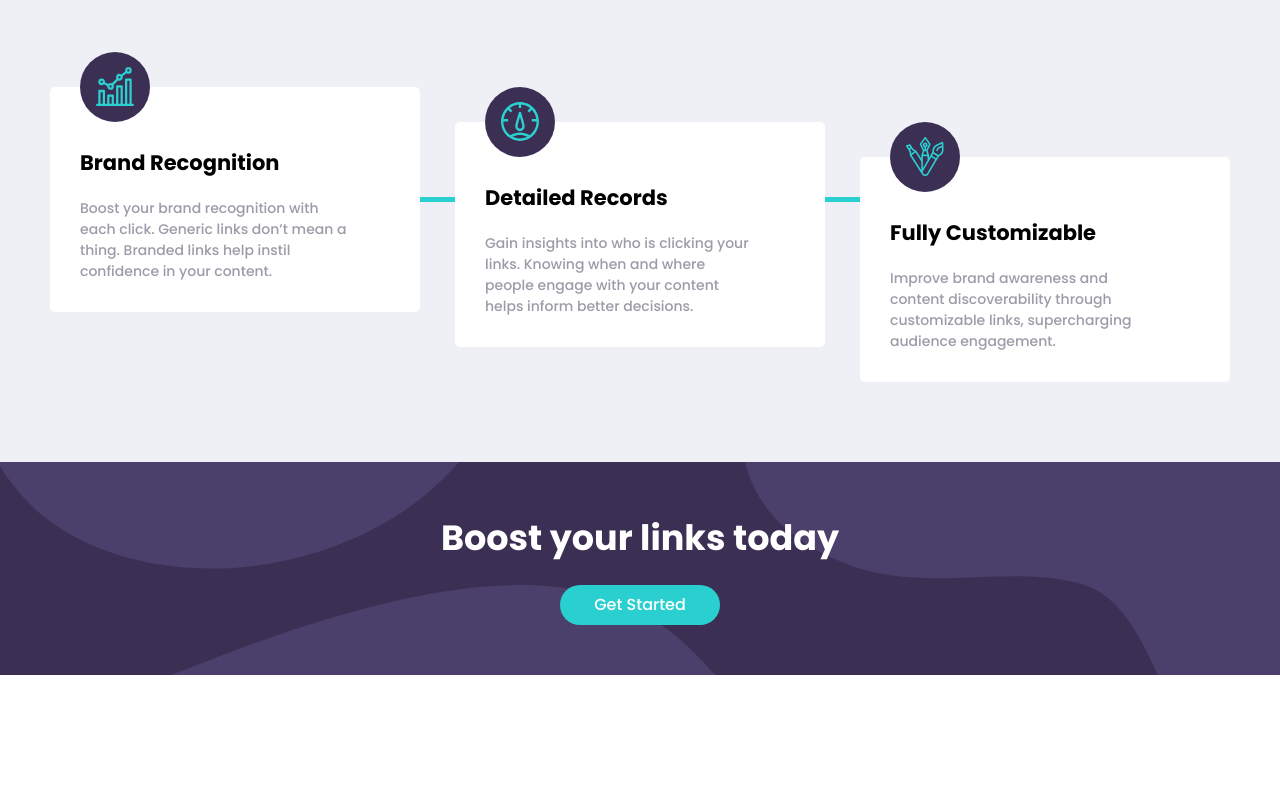
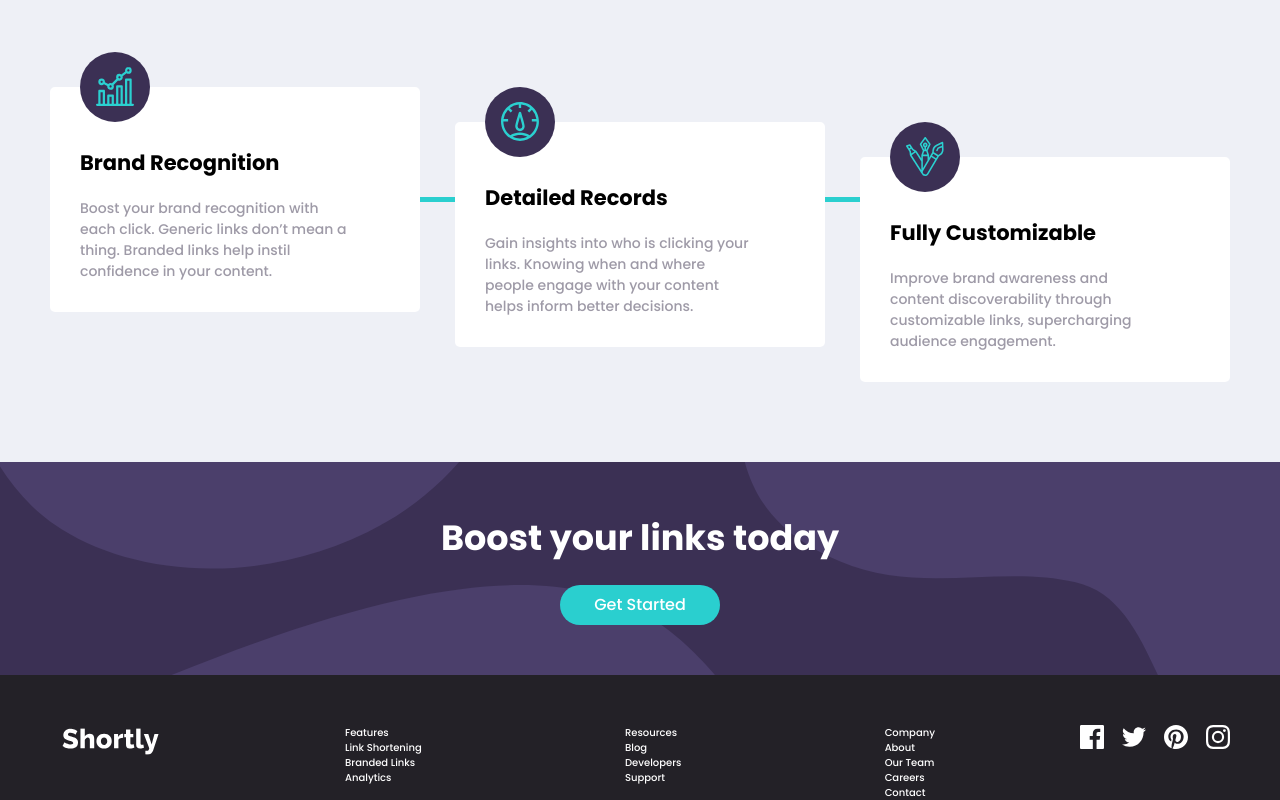
Before and after one commit to STomlinson1/url-shortener, a Next.js app: page / in a window 1280 px wide. Shown: the part 1000-1800 px from the top of the page. Before the commit the page ends 1675 px from the top, so only its background shows below. Built offline with nearby package versions, Linux system fonts and the light colour scheme.

Commit message:
Create footer component and initial styles.

```diff
--- /dev/null
+++ b/components/Footer/Footer.module.scss
@@ -0,0 +1,45 @@
+@use '../../styles/abstracts' as *;
+
+.footer {
+	background-color: $dark-violet;
+	color: $white;
+	padding-top: 5rem;
+
+	.logo {
+		width: 15rem;
+		svg {
+			fill: $white;
+			transform: scale(0.8);
+		}
+	}
+
+	.flex {
+		display: flex;
+		flex-flow: row nowrap;
+		justify-content: space-between;
+	}
+
+	.linkContainer {
+		width: 50%;
+		display: flex;
+		flex-flow: row nowrap;
+		justify-content: space-between;
+	}
+
+	.social {
+		width: 15rem;
+		height: 2.4rem;
+		display: flex;
+		justify-content: space-between;
+		align-items: center;
+
+		svg {
+			fill: $white;
+
+			&:hover {
+				cursor: pointer;
+				fill: $primary-cyan;
+			}
+		}
+	}
+}
--- /dev/null
+++ b/components/Footer/Footer.tsx
@@ -0,0 +1,48 @@
+import s from './Footer.module.scss';
+
+import Logo from '../../public/images/logo-white.svg';
+import Facebook from '../../public/images/icon-facebook.svg';
+import Twitter from '../../public/images/icon-twitter.svg';
+import Pinterest from '../../public/images/icon-pinterest.svg';
+import Instagram from '../../public/images/icon-instagram.svg';
+
+const Footer = () => {
+	return (
+		<footer className={s.footer}>
+			<div className={`${s.flex} container-l`}>
+				<div className={s.logo}>
+					<Logo />
+				</div>
+				<div className={s.linkContainer}>
+					<ul>
+						<li>Features</li>
+						<li>Link Shortening</li>
+						<li>Branded Links</li>
+						<li>Analytics</li>
+					</ul>
+					<ul>
+						<li>Resources</li>
+						<li>Blog</li>
+						<li>Developers</li>
+						<li>Support</li>
+					</ul>
+					<ul>
+						<li>Company</li>
+						<li>About</li>
+						<li>Our Team</li>
+						<li>Careers</li>
+						<li>Contact</li>
+					</ul>
+				</div>
+				<div className={s.social}>
+					<Facebook />
+					<Twitter />
+					<Pinterest />
+					<Instagram />
+				</div>
+			</div>
+		</footer>
+	);
+};
+
+export default Footer;
--- a/components/Hero/Hero.module.scss
+++ b/components/Hero/Hero.module.scss
@@ -56,7 +56,7 @@
 				margin-top: 2rem;
 				width: 15rem;
 				height: 4rem;
-				font-size: $p-md;
+				font-size: 1.6rem;
 			}
 		}
 
--- a/components/index.ts
+++ b/components/index.ts
@@ -2,3 +2,4 @@ export { default as Layout } from './Layout/Layout';
 export { default as Hero } from './Hero/Hero';
 export { default as MainContent } from './ContentSection/ContentSection';
 export { default as CtaSection } from './CtaSection/CtaSection';
+export { default as Footer } from './Footer/Footer';
--- a/pages/index.tsx
+++ b/pages/index.tsx
@@ -1,7 +1,7 @@
 import { Fragment } from 'react';
 import Head from 'next/head';
 
-import { Hero, MainContent, CtaSection } from '../components';
+import { Hero, MainContent, CtaSection, Footer } from '../components';
 
 const Home: React.FC = () => {
 	return (
@@ -16,6 +16,7 @@ const Home: React.FC = () => {
 			<Hero />
 			<MainContent />
 			<CtaSection />
+			<Footer />
 		</Fragment>
 	);
 };
```
